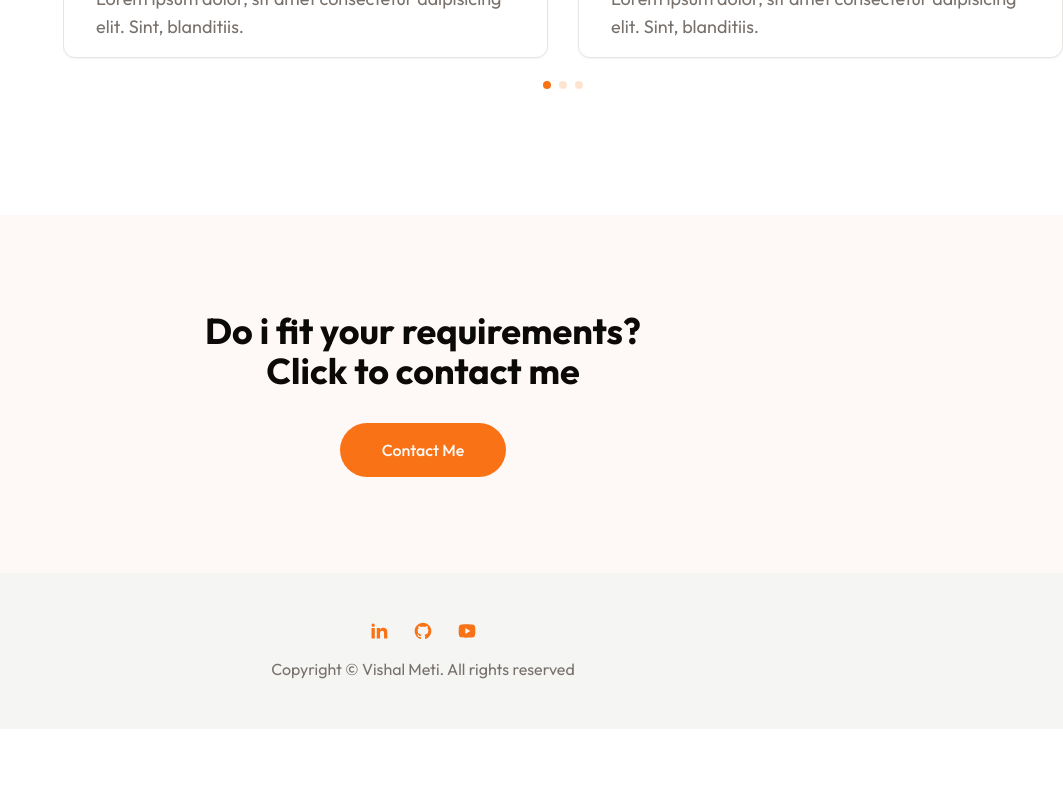
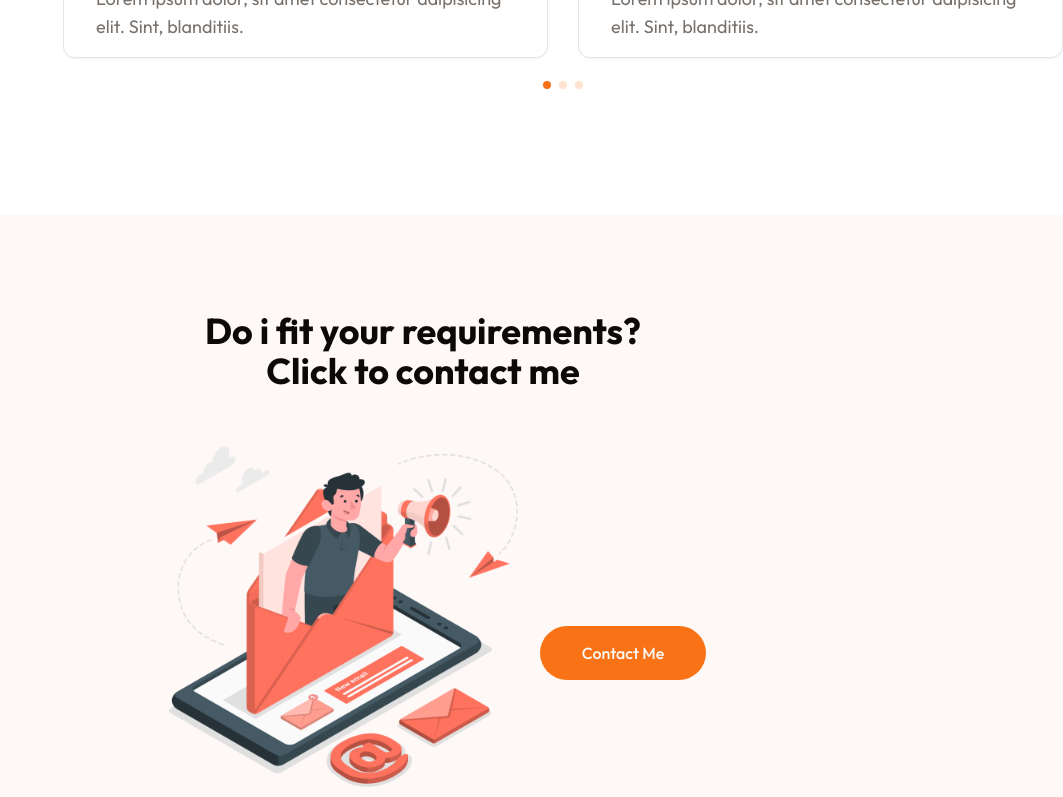
Before and after one commit to vishalmeti/Portfolio, a Next.js app in the folder portfolio/: page / in a window 1280 px wide. Shown: the part 2000-2797 px from the top of the page, without its empty margins (217-1280 px from the left). Before the commit the page ends 2729 px from the top, so only its background shows below. Built offline with nearby package versions, Linux system fonts and the light colour scheme.

Commit message:
added contact png

```diff
--- a/portfolio/components/Cta.jsx
+++ b/portfolio/components/Cta.jsx
@@ -1,14 +1,22 @@
 import React from 'react'
 import { Button } from './ui/button'
 import Link from 'next/link'
+import Image from 'next/image'
 
 const Cta = () => {
   return (
     <section className='py-24 bg-tertiary dark:bg-secondary/40'>
         <div className="container mx-auto">
             <div className="flex flex-col items-center">
-                <h2 className="h2 max-w-xl text-center mb-8">Do i fit your requirements? <br/> Click to contact me</h2>
+                <h2 className="h2 max-w-xl text-center mb-8" >Do i fit your requirements? <br/> Click to contact me</h2>
+                <div className="flex flex-col md:flex-row">
+                <div className="container flex flex-col md:flex-row items-center md:justify-between">
+                <div className="mb-10">
+                  <Image className="mb-5" height={200} width={400} src={'/cta/Contact us.png'} />
+                </div>
                 <Link href='/contact' ><Button>Contact Me</Button></Link>
+                </div>
+                </div>
             </div>
         </div>
     </section>
```
Also changed, not shown: portfolio/public/cta/Contact us.png (added).
